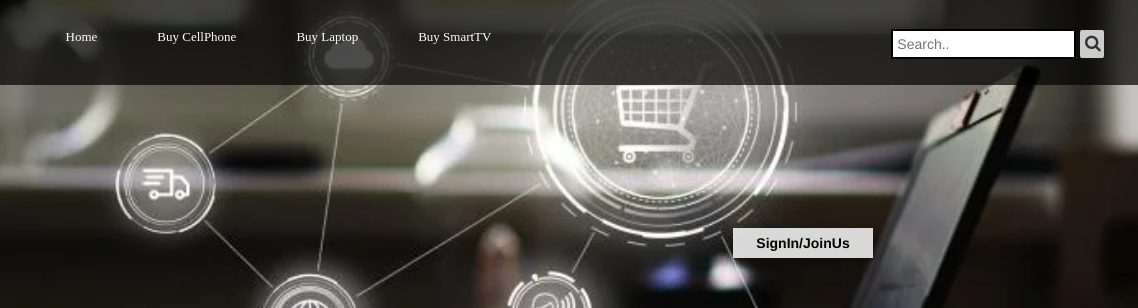
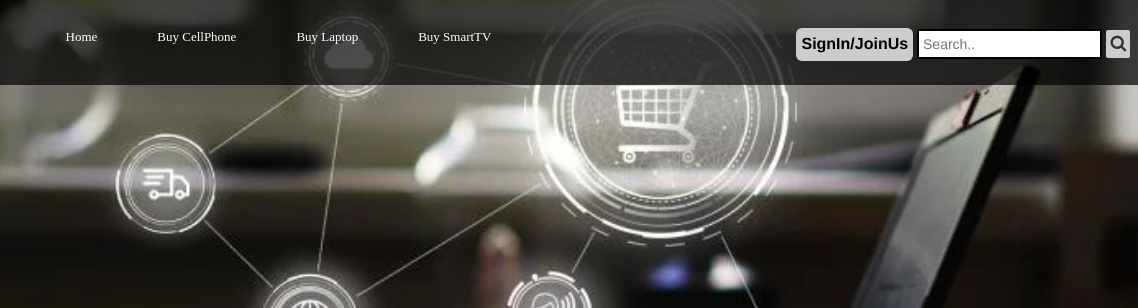
Before and after one commit to mkd2912/Ecommerce-Website, a plain HTML site: page index.html in a window 1280 px wide. Shown: the top 308 px of the page, 142-1280 px from the left. Drawn offline with nearby package versions, Linux system fonts and the light colour scheme.

Commit message:
last commit

```diff
--- a/index.html
+++ b/index.html
@@ -27,6 +27,7 @@
             <li class="item"><a href="laptop.html">Buy Laptop</a></li>
             <li class="item"><a href="smartv.html">Buy SmartTV</a></li>
         </ul>
+        <button class="button" onclick="openForm()"><b>SignIn/JoinUs</b></button>
         <div class="search-container">
           <input type="text" placeholder=" Search.." name="search">
           <button type="submit"><i class="fa fa-search"></i></button>
@@ -43,8 +44,6 @@
     </h1>
     <h2 class="neonText">Diwali sale! comming soon</h2>
  </div>
-<button class="open-button" onclick="openForm()"><b>SignIn/JoinUs</b></button>
-
 <div class="form-popup" id="myForm">
   <form action="" class="form-container">
     <h3><b>Login</b></h3>
--- a/style.css
+++ b/style.css
@@ -81,17 +81,18 @@ html {
 
 }
 /*login and joinus*/
-.open-button {
+.button {
+  background-color:#ccc;
+  border: none;
   color:black;
-  border: none;
+  padding: 5px;
+  text-align: center;
+  text-decoration: none;
+  display: inline-block;
+  font-size: 16px;
+  border-radius: 6px;
+  margin: 4px 4px 0 275px;
   cursor: pointer;
-  opacity: 0.9;
-  position: absolute;
-  bottom: 542px;
-  height: 30px;
-  right: 260px;
-  width: 140px;
-  margin-right: 5px;
 }
 
 /* The popup form - hidden by default */
@@ -164,7 +165,6 @@ html {
   .search-container {
     float: right;
     margin-top: 2px;
-    margin-left: 370px;
   }
   /*Designing search conatiner button*/
   .search-container button {
@@ -232,3 +232,6 @@ html {
     text-transform: uppercase;
     font-weight: 700;
   }
+  .button:hover {
+    background:coral;
+  }
```
